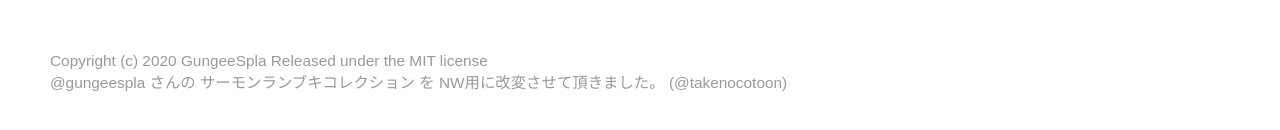
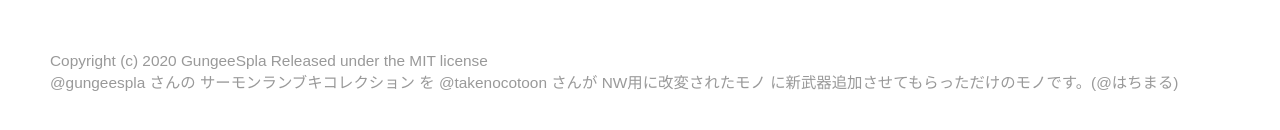
Before and after one commit to hcmr2805/collection_of_weapons_nw_add, a plain HTML site: page index.html in a window 1280 px wide. Shown: the part 1364-1494 px from the top of the page. Drawn offline with Linux system fonts and the light colour scheme; a web font is replaced by a local one.

Commit message:
Update index.html

```diff
--- a/index.html
+++ b/index.html
@@ -56,7 +56,7 @@
       <div id="weapons-wrapper"></div>
       <div id="footer">
         <p>Copyright (c) 2020 GungeeSpla <a href="https://github.com/GungeeSpla/collection_of_weapons/blob/master/LICENSE">Released under the MIT license</a></p>
-        <p><a href="https://gungeespla.github.io/collection_of_weapons/">@gungeespla さんの サーモンランブキコレクション</a> を NW用に改変させて頂きました。 (<a href="https://twitter.com/takenocotoon">@takenocotoon</a>)</p>
+        <p><a href="https://gungeespla.github.io/collection_of_weapons/">@gungeespla さんの サーモンランブキコレクション</a> を <a href="https://twitter.com/takenocotoon">@takenocotoon</a> さんが <a href="https://takenocotoon.github.io/collection_of_weapons_nw/">NW用に改変されたモノ</a> に新武器追加させてもらっただけのモノです。(<a href="https://twitter.com/hcmr2805">@はちまる</a>)</p>
       </div>
     </div>
     <div id="statistics-wrapper">
```
